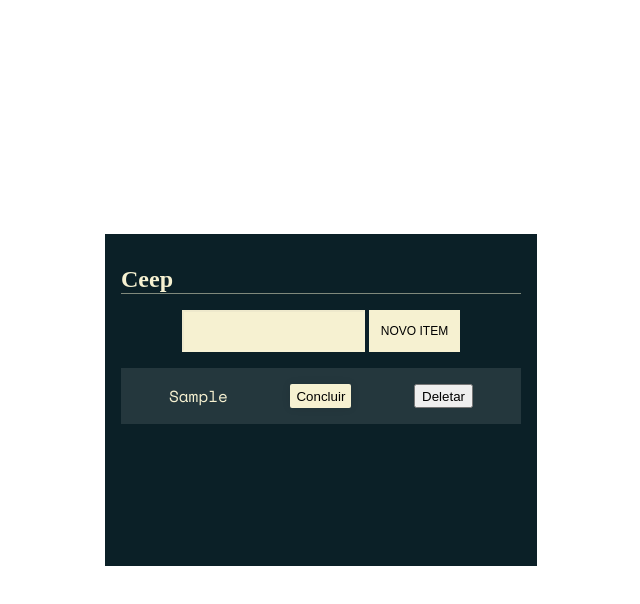
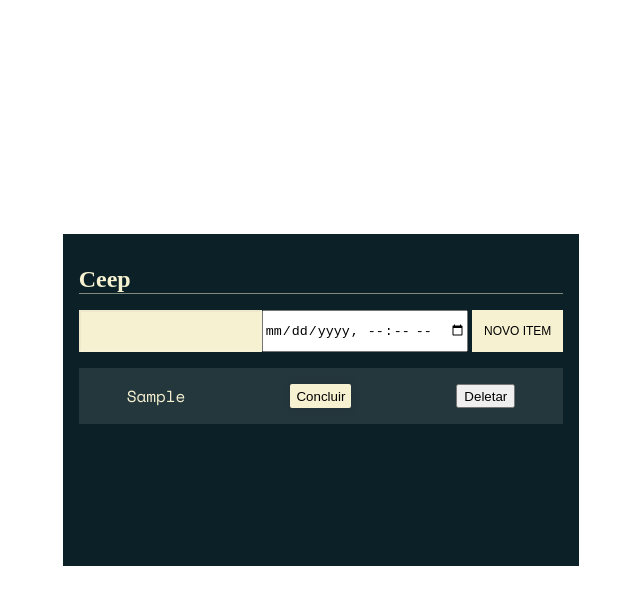
Before and after one commit to Bicalheira/dom-manipulation-study, a website with bundled scripts: page index.html in a window 1280 px wide. Both pictures are taken after typing "Sample" into the empty fields and a click on the button "NOVO ITEM". Shown: the whole page, without its empty margins (319-959 px from the left). Built offline with nearby package versions, Linux system fonts and the light colour scheme; a web font is replaced by a local one.

```diff
--- a/index.html
+++ b/index.html
@@ -17,6 +17,7 @@
 
       <form class="form" action="">
         <input class="form-input" type="text" data-form-input>
+        <input type="datetime-local" data-form-date >
         <button class="form-button" data-form-button> Novo Item </button>
       </form>
 
--- a/main.js
+++ b/main.js
@@ -4,7 +4,12 @@
 const createTask = (event) => {
 	event.preventDefault();
 
+	const list = document.querySelector("[data-list]");
+	const input = document.querySelector("[data-form-input]");
+	const calendar = document.querySelector("[data-form-date]")
+
 	const task = document.createElement("li");
+
 	const content = `<p class="content">${input.value}</p>`;
 
 	task.classList.add("task");
@@ -17,8 +22,6 @@
 	input.value = "";
 };
 
-const list = document.querySelector("[data-list]");
-const input = document.querySelector("[data-form-input]");
 const newTask = document.querySelector("[data-form-button]");
 
 newTask.addEventListener("click", createTask);
```
Also changed, not shown: package.json (added, +23 -0 lines), 1 other file.
